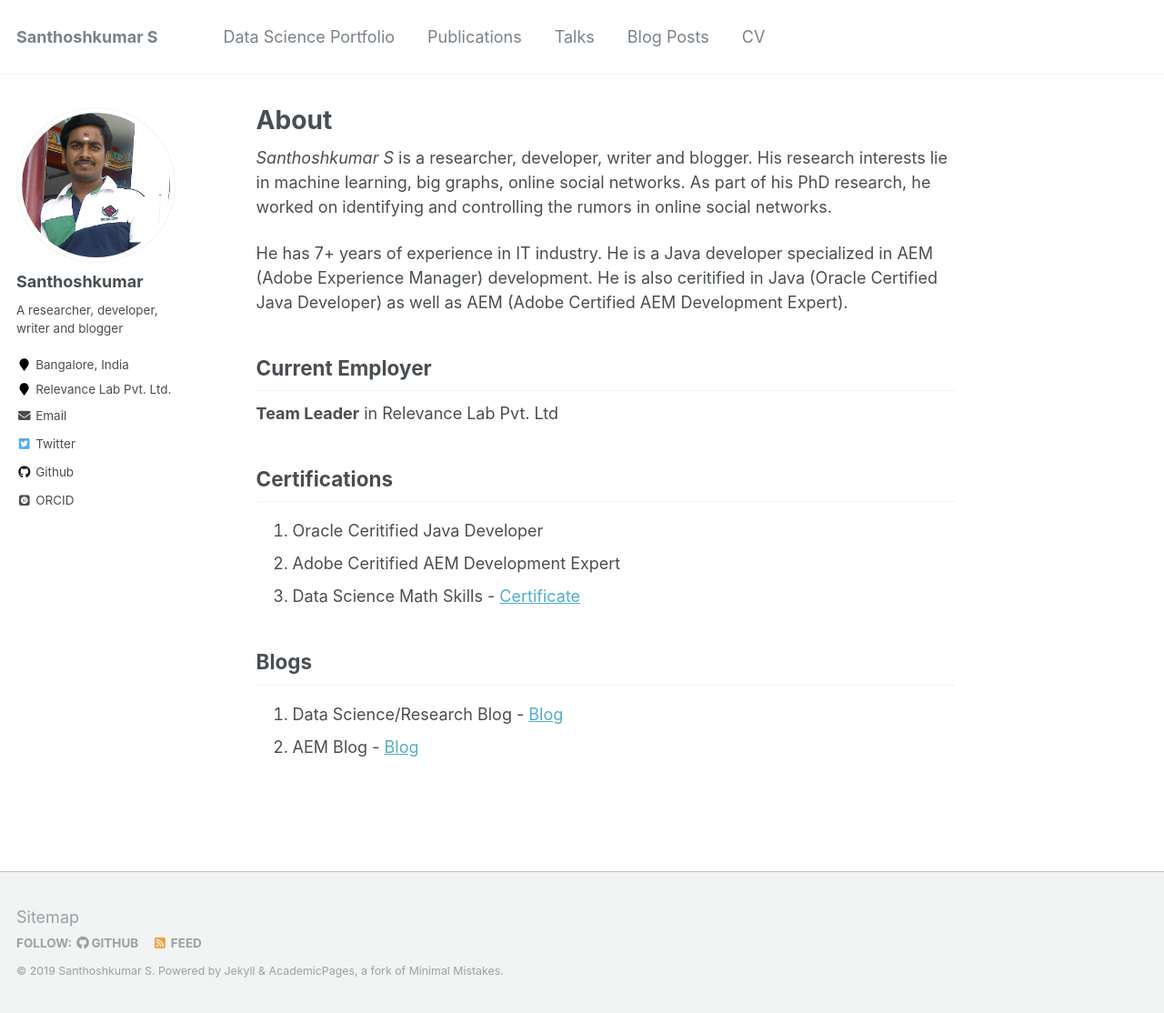
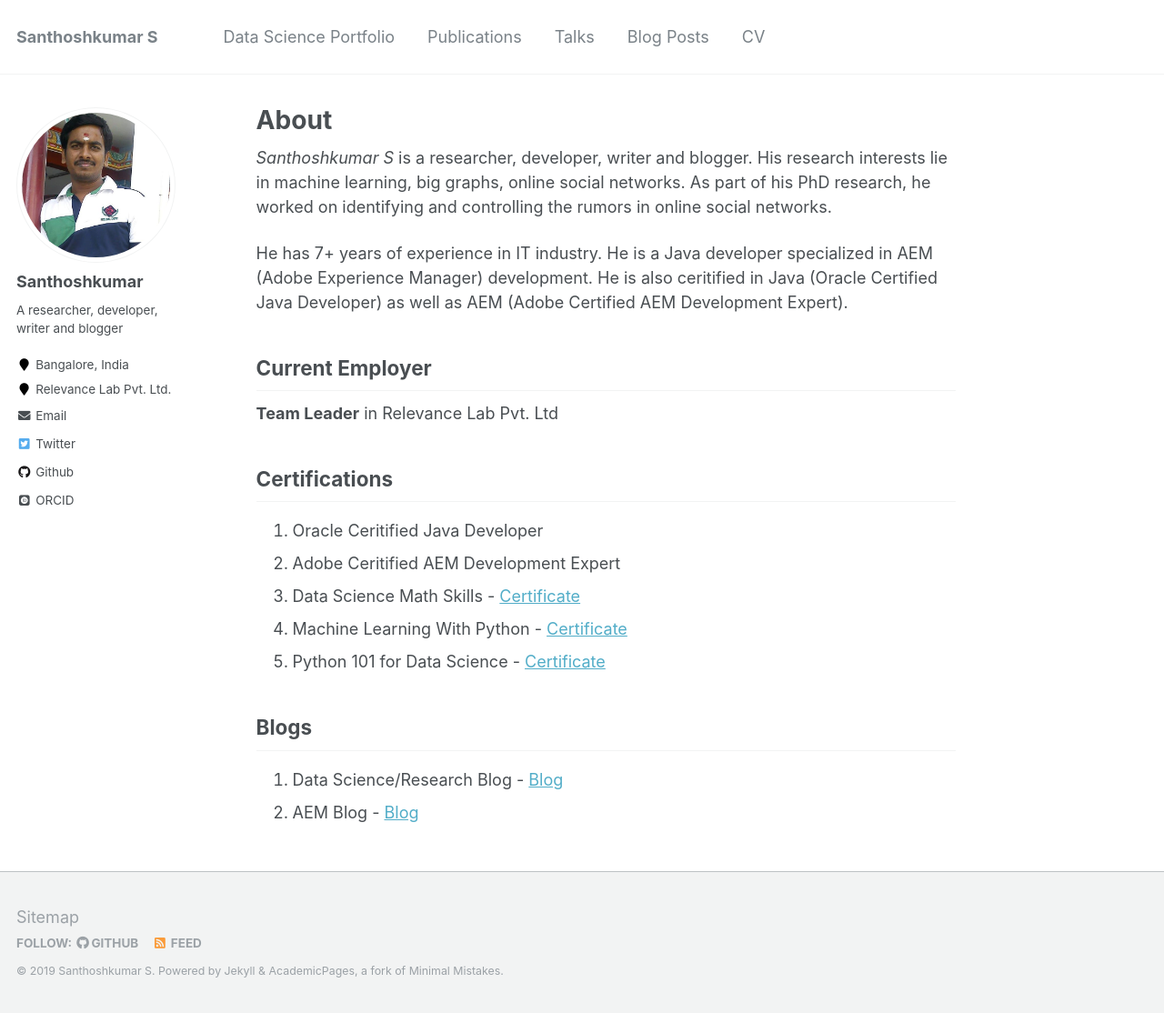
Before and after one commit to santhosh790/santhosh790.github.io, a Jekyll site: the page built from _pages/about.md, in a window 1280 px wide and 1114 px high. Shown: the whole window at 91% size. Built offline with Jekyll 4.4.1, drawn with Linux system fonts in a browser that asks for light colours; some web fonts are replaced.

Commit message:
Adding Certifications

```diff
--- a/_pages/about.md
+++ b/_pages/about.md
@@ -18,7 +18,9 @@ He has 7+ years of experience in IT industry. He is a Java developer specialized
 ## Certifications
 1. Oracle Ceritified Java Developer
 2. Adobe Ceritified AEM Development Expert
-3. Data Science Math Skills - [Certificate](https://santhosh790.github.io/files/Coursera-WWCSAEBXFZSG)
+3. Data Science Math Skills - [Certificate](https://santhosh790.github.io/files/Coursera-WWCSAEBXFZSG.pdf)
+4. Machine Learning With Python - [Certificate](https://santhosh790.github.io/ML0101EN-Cognitive-Class.pdf)
+5. Python 101 for Data Science - [Certificate](https://santhosh790.github.io/PY0101EN-Cognitive-Class.pdf)
 
 ## Blogs
 1. Data Science/Research Blog - [Blog](https://myresearchworks.wordpress.com/)
```
Also changed, not shown: 2 other files.
